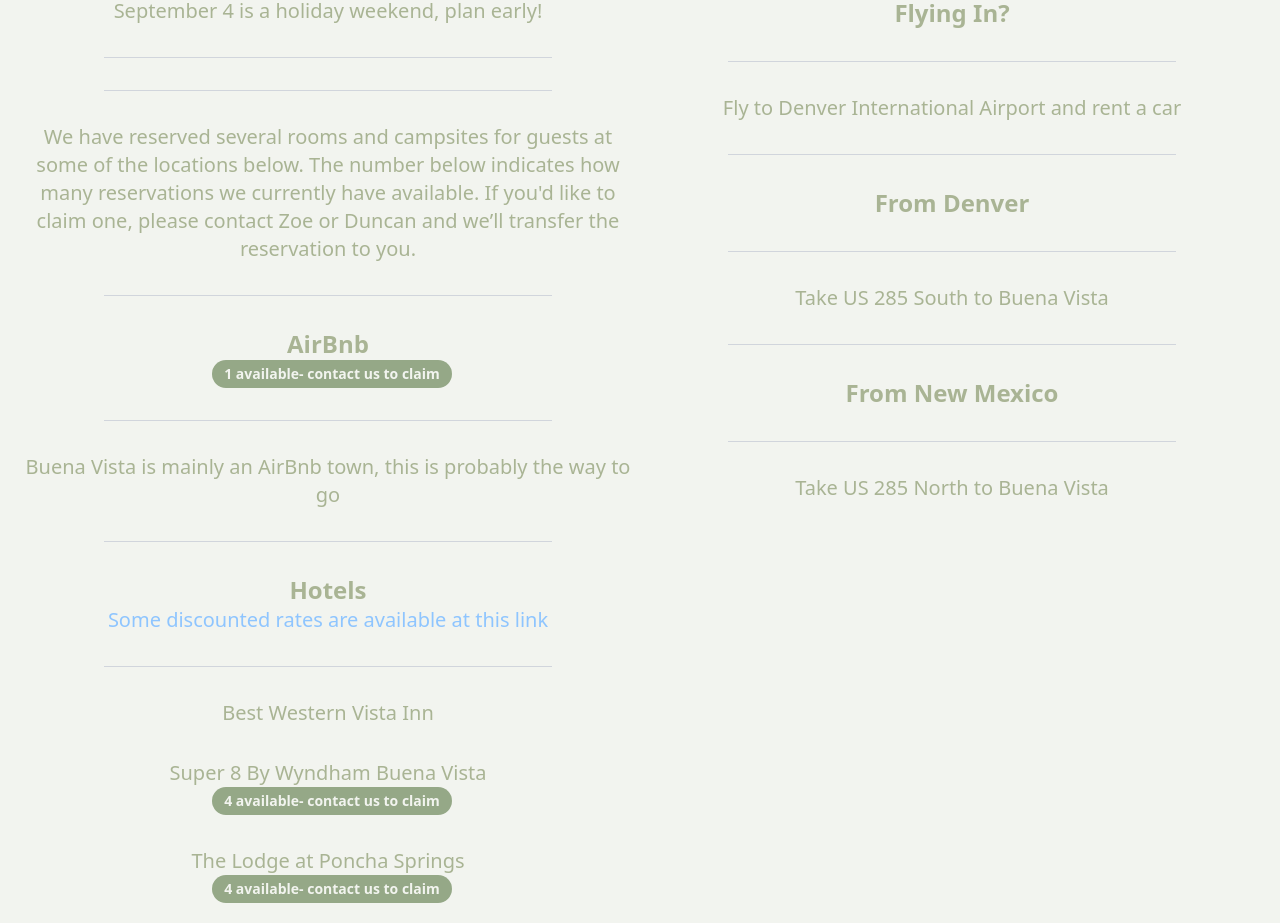
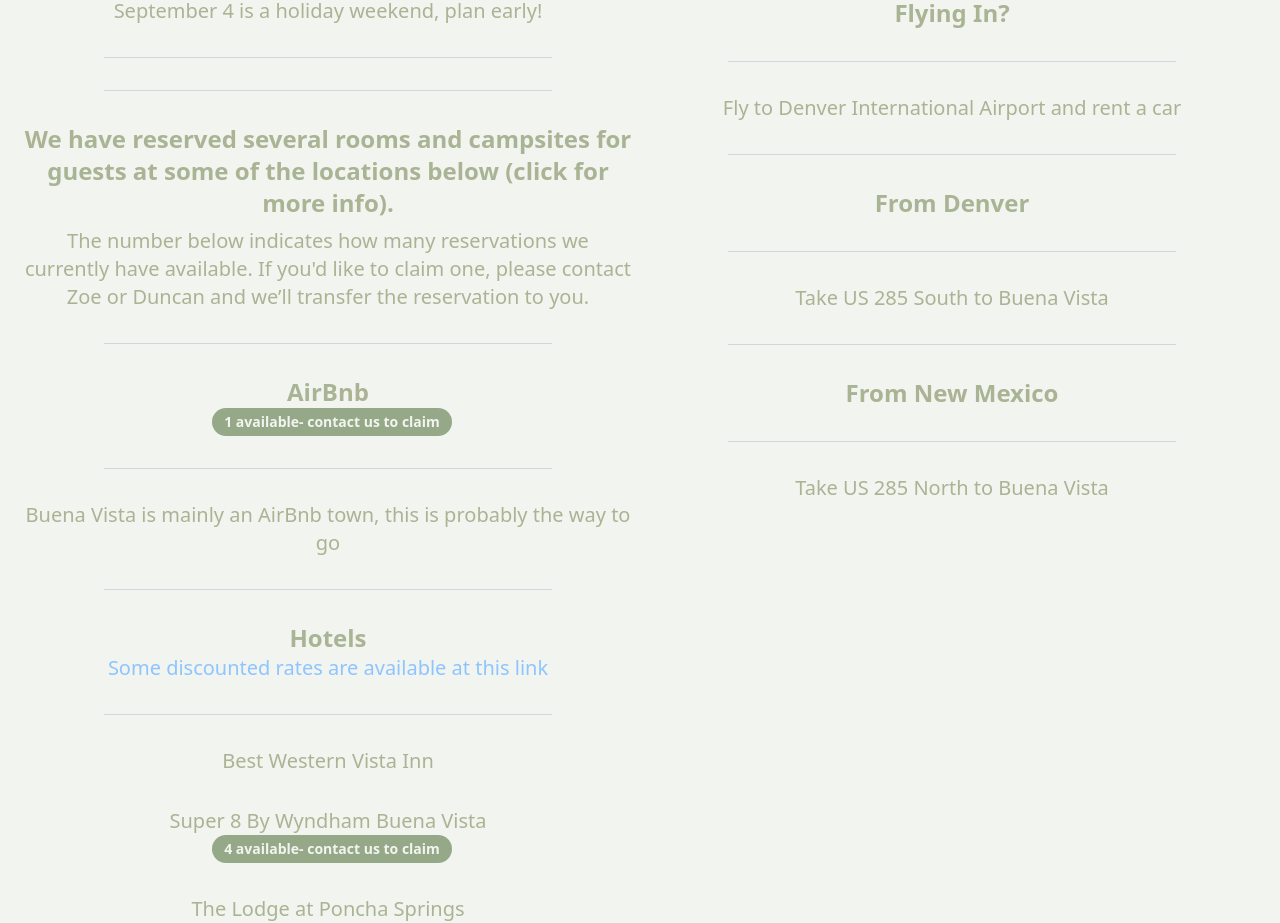
Before and after one commit to dfuehne/wedding, a Next.js app: page /travel in a window 1280 px wide. Shown: the part 1000-1923 px from the top of the page. Built offline with nearby package versions, Linux system fonts and the light colour scheme.

Commit message:
add spreadsheet for info

```diff
--- a/app/travel/page.tsx
+++ b/app/travel/page.tsx
@@ -45,10 +45,15 @@ export default function VenuePage() {
                     <p className="mt-2 text-xl font-medium"> September 4 is a holiday weekend, plan early!</p>
                     <hr className="border-gray-300 w-full max-w-md mx-auto my-8" />
                     <hr className="border-gray-300 w-full max-w-md mx-auto my-8" />
+                    <Link href={"prebooked.png"}>
+                        <p className="text-2xl font-bold cursor-pointer hover:underline transition">
+                            We have reserved several rooms and campsites for guests at some of the locations below (click for more info).
+                        </p>
+                    </Link>
                     <p className="mt-2 text-xl font-medium">
-                    We have reserved several rooms and campsites for guests at some of the locations below.
-                    The number below indicates how many reservations we currently have available.
-                    If you'd like to claim one, please contact Zoe or Duncan and we’ll transfer the reservation to you.
+
+                        The number below indicates how many reservations we currently have available.
+                        If you'd like to claim one, please contact Zoe or Duncan and we’ll transfer the reservation to you.
                     </p>
                     <hr className="border-gray-300 w-full max-w-md mx-auto my-8" />
                     <Link href={"https://www.airbnb.com"}>
```
Also changed, not shown: public/prebooked.png (added).
